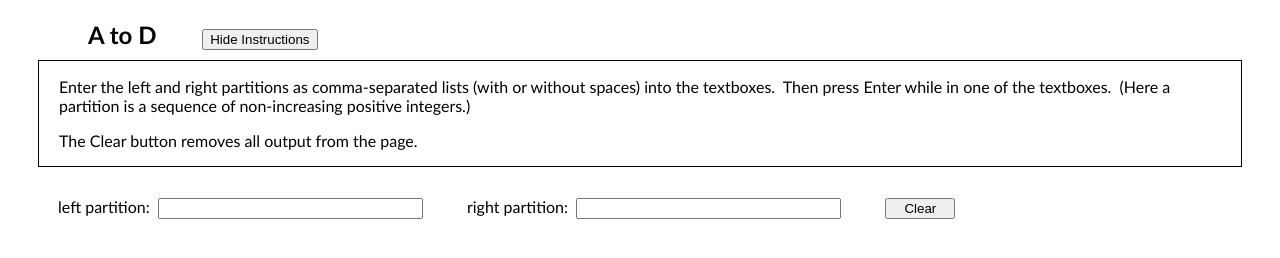
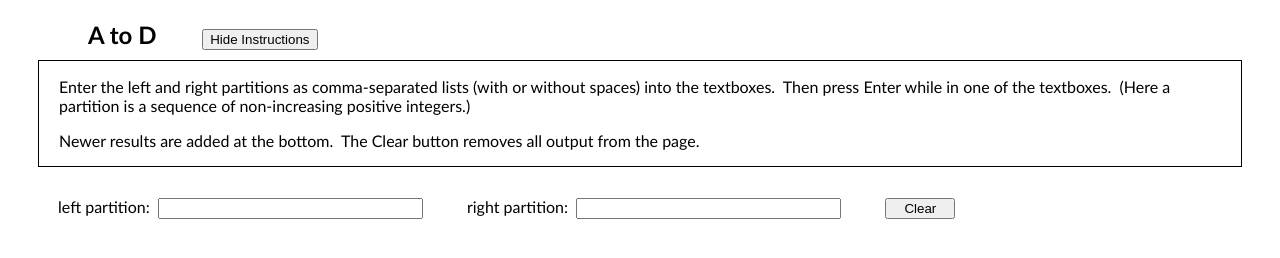
Before and after one commit to devragj/Littlewood-Richardson, a plain HTML site: page AToD.html in a window 1280 px wide. Both pictures are taken after a click on the button "Instructions". Drawn offline with Linux system fonts and the light colour scheme.

Commit message:
Minor edits

```diff
--- a/AToD.html
+++ b/AToD.html
@@ -29,6 +29,7 @@
                                 (Here a partition is a sequence of non-increasing positive integers.)
                         </p>
                         <p>
+                                Newer results are added at the bottom.&nbsp;
                                 The Clear button removes all output from the page.
                         </p>
 
```
Also changed, not shown: 1 other file.
